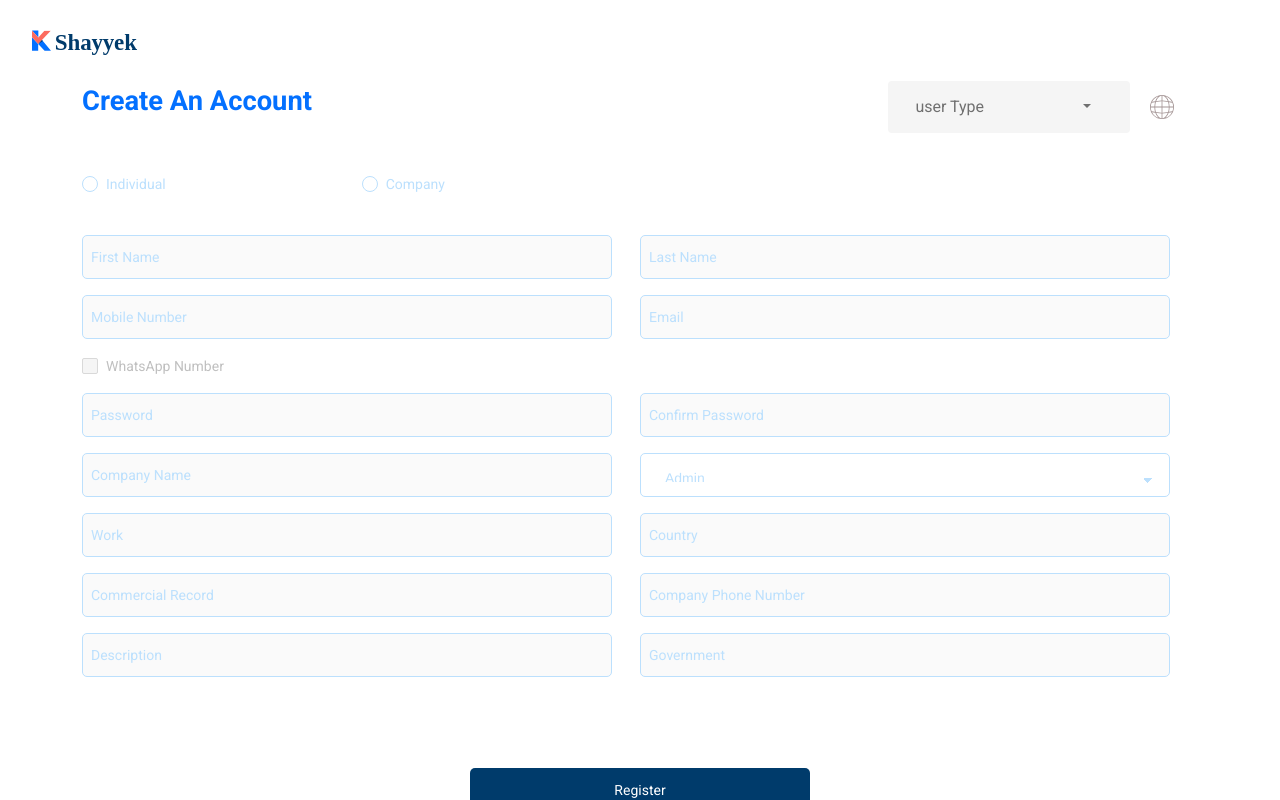
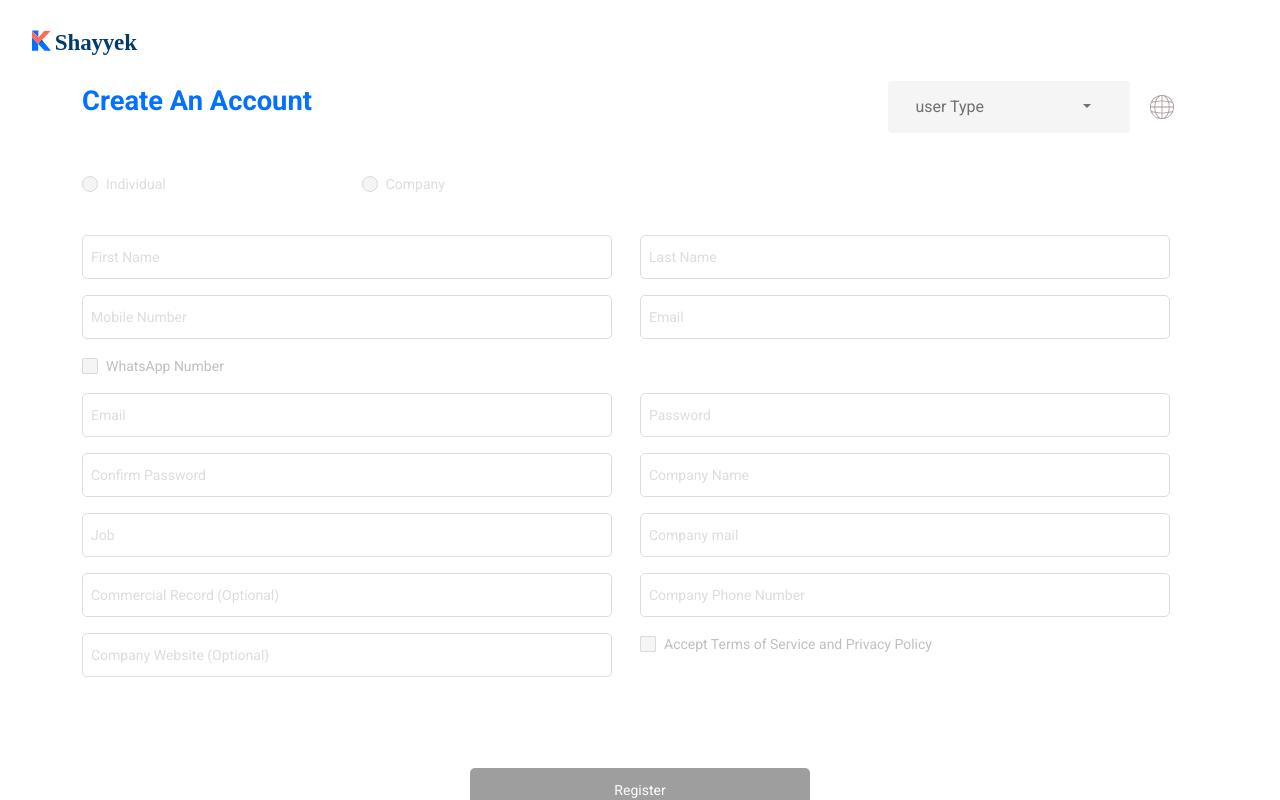
Before and after one commit to nour-gamal/Shayyek, a React (Create React App) app: page /registration in a window 1280 px wide. Shown: the top 800 px of the page. Built offline with nearby package versions, Linux system fonts and the light colour scheme.

Commit message:
arrange input

```diff
--- a/src/Modules/Registration/Components/RegistrationForm/RegistrationForm.css
+++ b/src/Modules/Registration/Components/RegistrationForm/RegistrationForm.css
@@ -33,6 +33,29 @@ box-shadow: none;
 }
 .Registration .dropdown-menu {
 	width: 100% !important;
+}
+.Registration .disableCheck{
+	color: #707070 !important;
+}
+.Registration .disableInput
+{
+	background-color: transparent;
+	color:  #DDDDDD ;
+	border:1px solid #DDDDDD !important;
+}
+.Registration .disableRadio span
+{
+	color: #DDDDDD !important;
+}
+.Registration .disableInput::placeholder {
+	color: #DDDDDD ;
+	opacity: 1;
+}
+.Registration .disable{
+	background: #707070 0% 0% no-repeat padding-box;
+border-radius: 5px;
+opacity: 0.67;
+color: #fff;
 }
 .dropdown-toggle::after {
 margin-left: 99px !important;
@@ -89,30 +112,30 @@ margin-left: 99px !important;
 	font-weight: bold;
 	color: #0370ff;
 }
-::placeholder {
+.Registration  ::placeholder {
 	color: #bce0fd;
 	opacity: 1;
 }
 
-:-ms-input-placeholder {
+.Registration :-ms-input-placeholder {
 	color: #bce0fd;
 }
 
-::-ms-input-placeholder {
+.Registration ::-ms-input-placeholder {
 	color: #bce0fd;
 }
-input:focus::-webkit-input-placeholder {
+.Registration input:focus::-webkit-input-placeholder {
 	color: #0370ff;
 }
 
-input:focus:-moz-placeholder {
+.Registration input:focus:-moz-placeholder {
 	color: #0370ff;
 }
 
-input:focus::-moz-placeholder {
+.Registration input:focus::-moz-placeholder {
 	color: #0370ff;
 }
-input:focus:-ms-input-placeholder {
+.Registration input:focus:-ms-input-placeholder {
 	color: #0370ff;
 }
 
@@ -143,24 +166,16 @@ input:focus:-ms-input-placeholder {
 .Registration select {
 	background: linear-gradient(45deg, transparent 50%, black 50%),
 		linear-gradient(135deg, black 50%, transparent 50%);
-
-	/* linear-gradient(to right, skyblue, skyblue); */
 	background-position: calc(100% - 21px) calc(1em + 10px),
 		calc(100% - 16px) calc(1em + 10px), 100% 0;
 	background-size: 5px 5px, 5px 5px, 2.5em 2.5em;
 	background-repeat: no-repeat;
-
-	/* styling and reset */
-
 	border: none;
 	background-color: #f5f5f5;
 	font: 300 1em/100% "Helvetica Neue", Arial, sans-serif;
 	line-height: 1.5em;
 	padding: 14px 24px;
 	padding-right: 135px;
-
-	/* reset */
-
 	border-radius: 0;
 	margin: 0;
 	-webkit-box-sizing: border-box;
@@ -194,13 +209,10 @@ input:focus:-ms-input-placeholder {
 	-webkit-appearance: none;
 	margin: 0;
 }
-
-/* Firefox */
 .Registration input[type="number"] {
 	-moz-appearance: textfield;
 }
 .Registration .ant-checkbox-inner {
-	/* color: #bce0fd !important; */
 	border-color: #bce0fd;
 }
 .Registration .checkSignIn {
--- a/src/Modules/Registration/Components/RegistrationForm/RegistrationForm.js
+++ b/src/Modules/Registration/Components/RegistrationForm/RegistrationForm.js
@@ -41,6 +41,10 @@ function RegisterationForm() {
       toggleChecked(false);
       toggleCheckedWhatsApp(false);
     } else if (e.target.id === "Contractor") {
+      setBuyer(e.target.id);
+      toggleChecked(false);
+      toggleCheckedWhatsApp(false);
+    } else if (e.target.id === "supplies") {
       setBuyer(e.target.id);
       toggleChecked(false);
       toggleCheckedWhatsApp(false);
@@ -169,8 +173,8 @@ function RegisterationForm() {
                     {currentLocal.registration.Contractor}
                   </Dropdown.Item>
                   <Dropdown.Item
-                    value="suplies"
-                    id="suplies"
+                    value="supplies"
+                    id="supplies"
                     onClick={toggleKind}
                   >
                     {currentLocal.registration.supplies}
@@ -204,19 +208,30 @@ function RegisterationForm() {
           <Col xs={24}>
             <Radio.Group>
               <Radio
+                className={
+                  buyer === currentLocal.registration.userType && "disableRadio"
+                }
                 value={"456"}
                 onChange={(e) => {
                   setIndividual(e.target.value);
                 }}
+                disabled={buyer === currentLocal.registration.userType}
               >
                 {currentLocal.registration.individual}
               </Radio>
               <Radio
-                className="lastRadio"
+                // className="lastRadio"
+                className={
+                  buyer === currentLocal.registration.userType
+                    ? "disableRadio lastRadio"
+                    : "lastRadio"
+                }
+                val
                 value={"123"}
                 onChange={(e) => {
                   setIndividual(e.target.value);
                 }}
+                disabled={buyer === currentLocal.registration.userType}
               >
                 {currentLocal.registration.company}{" "}
               </Radio>
@@ -230,7 +245,11 @@ function RegisterationForm() {
                 id="firstName"
                 value={firstName}
                 type="text"
-                className="input-field"
+                className={
+                  buyer === currentLocal.registration.userType
+                    ? "disableInput input-field"
+                    : "input-field"
+                }
                 placeholder={currentLocal.registration.firstName}
                 onChange={handleChange}
                 disabled={buyer === currentLocal.registration.userType}
@@ -239,7 +258,11 @@ function RegisterationForm() {
             <Col md={12} xs={24}>
               <input
                 type="text"
-                className="input-field "
+                className={
+                  buyer === currentLocal.registration.userType
+                    ? "disableInput input-field"
+                    : "input-field"
+                }
                 placeholder={currentLocal.registration.lastName}
                 id="lastName"
                 value={lastName}
@@ -251,7 +274,11 @@ function RegisterationForm() {
           <Row>
             <Col md={12} xs={24}>
               <input
-                className="input-field"
+                className={
+                  buyer === currentLocal.registration.userType
+                    ? "disableInput input-field"
+                    : "input-field"
+                }
                 placeholder={currentLocal.registration.mobileNumber}
                 type="number"
                 id="mobileNumber"
@@ -260,10 +287,35 @@ function RegisterationForm() {
                 disabled={buyer === currentLocal.registration.userType}
               />
             </Col>
+            {buyer !== currentLocal.registration.userType ? (
+              <Col md={12} xs={24}>
+                <select
+                  name="Role"
+                  id="Role"
+                  className="input-field selsect-field"
+                  disabled={buyer === currentLocal.registration.userType}
+                >
+                  <option id="admin" value={admin} onChange={handleChange}>
+                    {currentLocal.registration.admin}
+                  </option>
+                  <option
+                    id="employee"
+                    value={employee}
+                    onChange={handleChange}
+                  >
+                    {currentLocal.registration.employee}
+                  </option>
+                </select>
+              </Col>
+            ) : (
               <Col md={12} xs={24}>
                 <input
                   type="email"
-                className="input-field"
+                  className={
+                    buyer === currentLocal.registration.userType
+                      ? "disableInput input-field"
+                      : "input-field"
+                  }
                   placeholder={currentLocal.registration.email}
                   disabled={buyer === currentLocal.registration.userType}
                   id="email"
@@ -271,6 +323,7 @@ function RegisterationForm() {
                   onChange={handleChange}
                 />
               </Col>
+            )}
           </Row>
           <Row>
             <Checkbox
@@ -288,7 +341,26 @@ function RegisterationForm() {
           <Row>
             <Col md={12} xs={24}>
               <input
-                className="input-field"
+                type="email"
+                className={
+                  buyer === currentLocal.registration.userType
+                    ? "disableInput input-field"
+                    : "input-field"
+                }
+                placeholder={currentLocal.registration.email}
+                disabled={buyer === currentLocal.registration.userType}
+                id="email"
+                value={email}
+                onChange={handleChange}
+              />
+            </Col>
+            <Col md={12} xs={24}>
+              <input
+                className={
+                  buyer === currentLocal.registration.userType
+                    ? "disableInput input-field"
+                    : "input-field"
+                }
                 placeholder={currentLocal.registration.password}
                 disabled={buyer === currentLocal.registration.userType}
                 type="password"
@@ -297,10 +369,16 @@ function RegisterationForm() {
                 onChange={handleChange}
               />
             </Col>
+          </Row>
+          <Row>
             <Col md={12} xs={24}>
               <input
                 type="password"
-                className="input-field"
+                className={
+                  buyer === currentLocal.registration.userType
+                    ? "disableInput input-field"
+                    : "input-field"
+                }
                 placeholder={currentLocal.registration.confirmPassword}
                 disabled={buyer === currentLocal.registration.userType}
                 id="confirmPassword"
@@ -308,11 +386,13 @@ function RegisterationForm() {
                 onChange={handleChange}
               />
             </Col>
-          </Row>
-          <Row>
             <Col md={12} xs={24}>
               <input
-                className="input-field"
+                className={
+                  buyer === currentLocal.registration.userType
+                    ? "disableInput input-field"
+                    : "input-field"
+                }
                 placeholder={currentLocal.registration.companyName}
                 disabled={buyer === currentLocal.registration.userType}
                 type="text"
@@ -321,28 +401,20 @@ function RegisterationForm() {
                 onChange={handleChange}
               />
             </Col>
-            <Col md={12} xs={24}>
-              <select
-                name="Role"
-                id="Role"
-                className="input-field selsect-field"
-                disabled={buyer === currentLocal.registration.userType}
-              >
-                <option id="admin" value={admin} onChange={handleChange}>
-                  {currentLocal.registration.admin}
-                </option>
-                <option id="employee" value={employee} onChange={handleChange}>
-                  {currentLocal.registration.employee}
-                </option>
-              </select>
-            </Col>
           </Row>
-          {buyer === "buyer" ? (
+
+          {(buyer === currentLocal.registration.userType ||
+            buyer === "buyer") && (
+            <>
               <Row>
                 <Col md={12} xs={24}>
                   <input
                     disabled={buyer === currentLocal.registration.userType}
-                  className="input-field"
+                    className={
+                      buyer === currentLocal.registration.userType
+                        ? "disableInput input-field"
+                        : "input-field"
+                    }
                     placeholder={currentLocal.registration.job}
                     type="text"
                     id="jop"
@@ -350,11 +422,16 @@ function RegisterationForm() {
                     onChange={handleChange}
                   />
                 </Col>
+
                 <Col md={12} xs={24}>
                   <input
                     disabled={buyer === currentLocal.registration.userType}
                     type="email"
-                  className="input-field"
+                    className={
+                      buyer === currentLocal.registration.userType
+                        ? "disableInput input-field"
+                        : "input-field"
+                    }
                     placeholder={currentLocal.registration.companyMail}
                     id="companyMail"
                     value={companyMail}
@@ -362,42 +439,152 @@ function RegisterationForm() {
                   />
                 </Col>
               </Row>
-          ) : (
+
+              <Row>
+                <Col md={12} xs={24}>
+                  <input
+                    disabled={buyer === currentLocal.registration.userType}
+                    className={
+                      buyer === currentLocal.registration.userType
+                        ? "disableInput input-field"
+                        : "input-field"
+                    }
+                    placeholder={
+                      currentLocal.registration.commercialRecord +
+                      " (" +
+                      currentLocal.registration.optional +
+                      ")"
+                    }
+                    type="text"
+                    id="commercialRecord"
+                    value={commercialRecord}
+                    onChange={handleChange}
+                  />
+                </Col>
+                <Col md={12} xs={24}>
+                  <input
+                    disabled={buyer === currentLocal.registration.userType}
+                    type="number"
+                    className={
+                      buyer === currentLocal.registration.userType
+                        ? "disableInput input-field"
+                        : "input-field"
+                    }
+                    placeholder={currentLocal.registration.companyPhoneNumber}
+                    id="companyPhoneNumber"
+                    value={companyPhoneNumber}
+                    onChange={handleChange}
+                  />
+                </Col>
+              </Row>
+              <Row>
+                <Col md={12} xs={24}>
+                  <input
+                    disabled={buyer === currentLocal.registration.userType}
+                    type="text"
+                    className={
+                      buyer === currentLocal.registration.userType
+                        ? "disableInput input-field"
+                        : "input-field"
+                    }
+                    placeholder={
+                      currentLocal.registration.companyWebsite +
+                      " (" +
+                      currentLocal.registration.optional +
+                      ")"
+                    }
+                    id="companyWebsite"
+                    value={companyWebsite}
+                    onChange={handleChange}
+                  />
+                </Col>
+                <Col md={12} xs={24}>
+                  <Checkbox
+                    disabled={buyer === currentLocal.registration.userType}
+                    className={checked ? "checked" : "Checkbox-field "}
+                    id="acceptTerms"
+                    onChange={(e) => {
+                      toggleChecked(e.target.checked);
+                      setAcceptTerms(e.target.value);
+                    }}
+                  >
+                    {
+                      currentLocal.registration
+                        .acceptTermsOfServiceAndPrivacyPolicy
+                    }
+                  </Checkbox>
+                </Col>
+              </Row>
+            </>
+          )}
+          {(buyer === "supplies" || buyer === "Contractor") && (
+            <>
               <Row>
                 <Col md={12} xs={24}>
                   <input
                     disabled={buyer === currentLocal.registration.userType}
                     className="input-field"
-                  placeholder={currentLocal.registration.work}
+                    placeholder={
+                      currentLocal.registration.work +
+                      " / " +
+                      currentLocal.registration.field
+                    }
                     type="text"
                     id="work"
                     value={work}
                     onChange={handleChange}
                   />
                 </Col>
+
+                <Col md={12} xs={24}>
+                  <input
+                    disabled={buyer === currentLocal.registration.userType}
+                    type="text"
+                    className="input-field"
+                    placeholder={currentLocal.registration.description}
+                    id="description"
+                    value={description}
+                    onChange={handleChange}
+                  />
+                </Col>
+              </Row>
+              <Row>
                 <Col md={12} xs={24}>
                   <input
                     disabled={buyer === currentLocal.registration.userType}
                     type="email"
-                  className="input-field"
+                    className={
+                      buyer === currentLocal.registration.userType
+                        ? "disableInput input-field"
+                        : "input-field"
+                    }
                     placeholder={currentLocal.registration.country}
                     id="country"
                     value={country}
                     onChange={handleChange}
                   />
                 </Col>
+                <Col md={12} xs={24}>
+                  <input
+                    disabled={buyer === currentLocal.registration.userType}
+                    type="text"
+                    className="input-field"
+                    placeholder={currentLocal.registration.government}
+                    id="government"
+                    value={government}
+                    onChange={handleChange}
+                  />
+                </Col>
               </Row>
-          )}
-
               <Row>
                 <Col md={12} xs={24}>
                   <input
                     disabled={buyer === currentLocal.registration.userType}
+                    type="text"
                     className="input-field"
-                placeholder={currentLocal.registration.commercialRecord}
-                type="text"
-                id="commercialRecord"
-                value={commercialRecord}
+                    placeholder={currentLocal.registration.address}
+                    id="address"
+                    value={address}
                     onChange={handleChange}
                   />
                 </Col>
@@ -413,7 +600,40 @@ function RegisterationForm() {
                   />
                 </Col>
               </Row>
-          {buyer === "buyer" ? (
+              <Row>
+                <Col md={12} xs={24}>
+                  <input
+                    disabled={buyer === currentLocal.registration.userType}
+                    className="input-field"
+                    placeholder={
+                      currentLocal.registration.commercialRecord +
+                      " (" +
+                      currentLocal.registration.optional +
+                      ")"
+                    }
+                    type="text"
+                    id="commercialRecord"
+                    value={commercialRecord}
+                    onChange={handleChange}
+                  />
+                </Col>
+                <Col md={12} xs={24}>
+                  <input
+                    disabled={buyer === currentLocal.registration.userType}
+                    type="text"
+                    className="input-field"
+                    placeholder={
+                      currentLocal.registration.uploadCompanyLogo +
+                      " (" +
+                      currentLocal.registration.optional +
+                      ")"
+                    }
+                    id="uploadCompanyLogo"
+                    value={uploadCompanyLogo}
+                    onChange={handleChange}
+                  />
+                </Col>
+              </Row>
               <Row>
                 <Col md={12} xs={24}>
                   <Checkbox
@@ -431,101 +651,28 @@ function RegisterationForm() {
                     }
                   </Checkbox>
                 </Col>
-              <Col md={12} xs={24}>
-                <input
-                  disabled={buyer === currentLocal.registration.userType}
-                  type="text"
-                  className="input-field"
-                  placeholder={
-                    currentLocal.registration.companyWebsite +
-                    " (" +
-                    currentLocal.registration.optional +
-                    ")"
-                  }
-                  id="companyWebsite"
-                  value={companyWebsite}
-                  onChange={handleChange}
-                />
-              </Col>
               </Row>
-          ) : (
-            <Row>
-              <Col md={12} xs={24}>
-                <input
-                  disabled={buyer === currentLocal.registration.userType}
-                  type="text"
-                  className="input-field"
-                  placeholder={currentLocal.registration.description}
-                  id="description"
-                  value={description}
-                  onChange={handleChange}
-                />
-              </Col>
-              <Col md={12} xs={24}>
-                <input
-                  disabled={buyer === currentLocal.registration.userType}
-                  type="text"
-                  className="input-field"
-                  placeholder={currentLocal.registration.government}
-                  id="government"
-                  value={government}
-                  onChange={handleChange}
-                />
-              </Col>
-            </Row>
-          )}
-          {buyer === "Contractor" && (
-            <Row>
-              <Col md={12} xs={24}>
-                <input
-                  disabled={buyer === currentLocal.registration.userType}
-                  type="text"
-                  className="input-field"
-                  placeholder={currentLocal.registration.address}
-                  id="address"
-                  value={address}
-                  onChange={handleChange}
-                />
-              </Col>
-              <Col md={12} xs={24}>
-                <input
-                  disabled={buyer === currentLocal.registration.userType}
-                  type="text"
-                  className="input-field"
-                  placeholder={currentLocal.registration.uploadCompanyLogo}
-                  id="uploadCompanyLogo"
-                  value={uploadCompanyLogo}
-                  onChange={handleChange}
-                />
-              </Col>
-            </Row>
-          )}
-          {buyer === "Contractor" && (
-            <Row>
-              <Col md={12} xs={24}>
-                <Checkbox
-                  disabled={buyer === currentLocal.registration.userType}
-                  className={checked ? "checked" : "Checkbox-field "}
-                  id="acceptTerms"
-                  onChange={(e) => {
-                    toggleChecked(e.target.checked);
-                  }}
-                >
-                  {
-                    currentLocal.registration
-                      .acceptTermsOfServiceAndPrivacyPolicy
-                  }
-                </Checkbox>
-              </Col>
-            </Row>
+            </>
           )}
           <div className="button">
             <div>
-              <button className="button-primary">
+              <button
+                className={
+                  buyer === currentLocal.registration.userType
+                    ? "disable button-primary"
+                    : "button-primary"
+                }
+              >
                 {currentLocal.registration.register}
               </button>
             </div>
-            <div className="checkSignIn">
+            <div
+              className={
+                buyer === currentLocal.registration.userType
+                  ? "disableCheck checkSignIn"
+                  : "checkSignIn"
+              }
+            >
               {currentLocal.registration.alreadyHaveAnAccount}
               <a href="/"> {currentLocal.registration.signIn}</a>
             </div>
--- a/src/Resources/Arabic.js
+++ b/src/Resources/Arabic.js
@@ -11,7 +11,8 @@ export const ar = {
     companyName: "اسم الشركة",
     password: "الرقم السرى",
     confirmPassword: "تاكيد الرقم السرى",
-		work: "العمل",
+    work: " العمل ",
+	field:"المجال",
     description: "الوصف",
     country: "البلد",
     government: "المحافظة",
@@ -33,8 +34,8 @@ export const ar = {
     Contractor: "البناء",
     admin: "المسؤل",
     employee: "موظف",
-		supplies:"المورد",
-		userType:"نوع المستخدم"
+    supplies: "المورد",
+    userType: "نوع المستخدم",
   },
   footer: {
     copyRights: "٢٠٢١ شيك , كل الحقوق محفوظه",
--- a/src/Resources/English.js
+++ b/src/Resources/English.js
@@ -12,6 +12,7 @@ export const en = {
     password: "Password",
     confirmPassword: "Confirm Password",
     work: "Work",
+	field:"Field",
     description: "Description",
     country: "Country",
     government: "Government",
@@ -34,8 +35,8 @@ export const en = {
     Contractor: "Contractor",
     admin: "Admin",
     employee: "Employee",
-		supplies:"Supplies",
-		userType:"user Type"
+    supplies: "Supplies",
+    userType: "user Type",
   },
   footer: {
     copyRights: "2021 Shayyek. All Rights Reserved",
```
Lines whose indentation alone changed are shown as unchanged.
